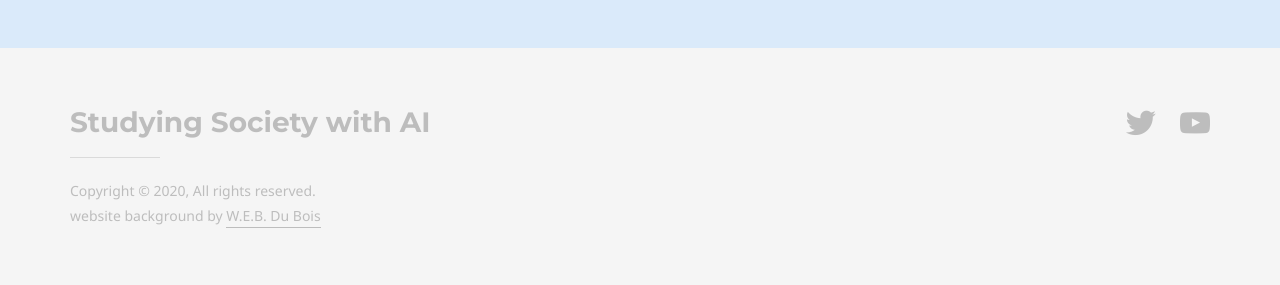
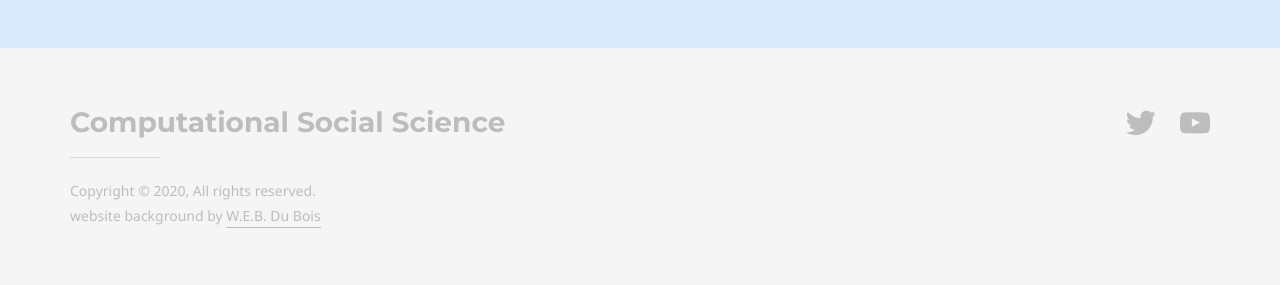
Before and after one commit to dssoc/dssoc.github.io, a Jekyll site: the page built from index.md, in a window 1280 px wide. Shown: the part 755-1040 px from the top of the page. Built offline with Jekyll 4.4.1, drawn with Linux system fonts in a browser that asks for light colours; some web fonts are replaced.

Commit message:
Update _config.yml with course name
to computational social science

```diff
--- a/_config.yml
+++ b/_config.yml
@@ -6,7 +6,7 @@ doks:
 
     header:
         logo:
-            text: Studying Society with AI
+            text: Computational Social Science
             image:
         nav:
             - item_name: Course Description
@@ -16,7 +16,7 @@ doks:
     footer:
         content:
             logo:
-                text: Studying Society with AI
+                text: Computational Social Science
                 image:
             copyright: Copyright &copy; 2020, All rights reserved. <br> website background by <a href = "https://www.smithsonianmag.com/history/first-time-together-and-color-book-displays-web-du-bois-visionary-infographics-180970826/">W.E.B. Du Bois </a>
         social_list:
```
